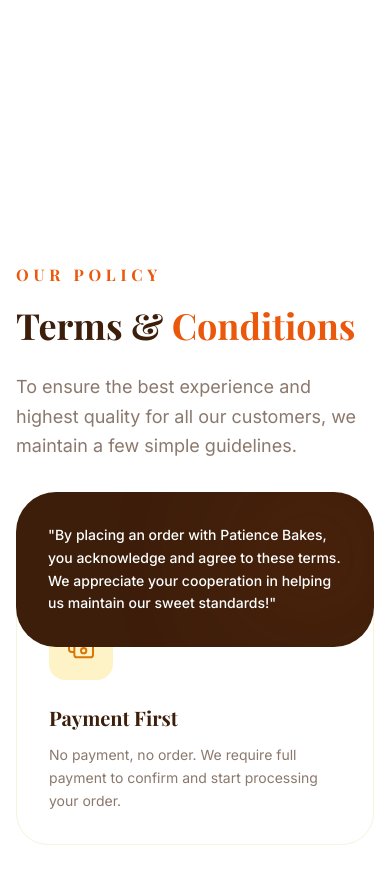
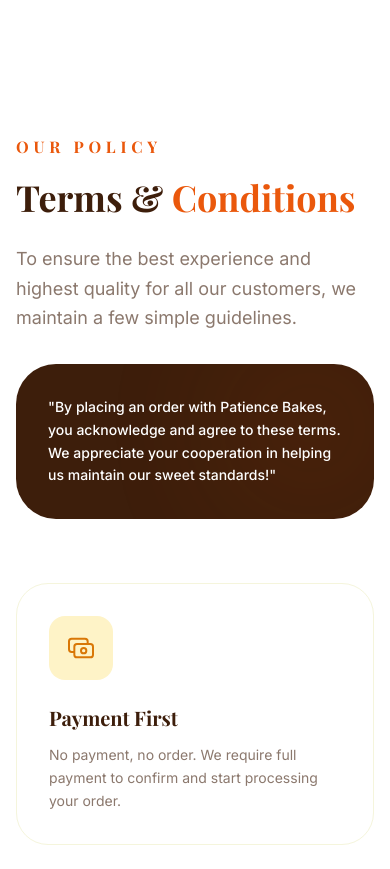
Before and after one commit to Tadashi-90/Patience-Bakes, a React (Vite) app: page / in a window 390 px wide. Shown: the part 10880-11749 px from the top of the page. Built offline with nearby package versions, Linux system fonts and the light colour scheme; a web font is replaced by a local one.

Commit message:
Fix mobile layout issue in Terms section by disabling sticky positioning on small screens

```diff
--- a/src/components/Terms.jsx
+++ b/src/components/Terms.jsx
@@ -62,7 +62,7 @@
       <div className="max-w-7xl mx-auto px-4 sm:px-6 lg:px-8">
         <div className="flex flex-col lg:flex-row gap-16 items-start">
           {/* Header Section */}
-          <div className="lg:w-1/3 sticky top-32">
+          <div className="lg:w-1/3 lg:sticky lg:top-32">
             <h2 className="text-base font-bold text-primary-600 uppercase tracking-[0.3em] mb-4">Our Policy</h2>
             <h3 className="text-4xl md:text-5xl font-display font-bold text-bakery-chocolate mb-6 leading-tight">
               Terms & <span className="text-primary-600 italic">Conditions</span>
```
